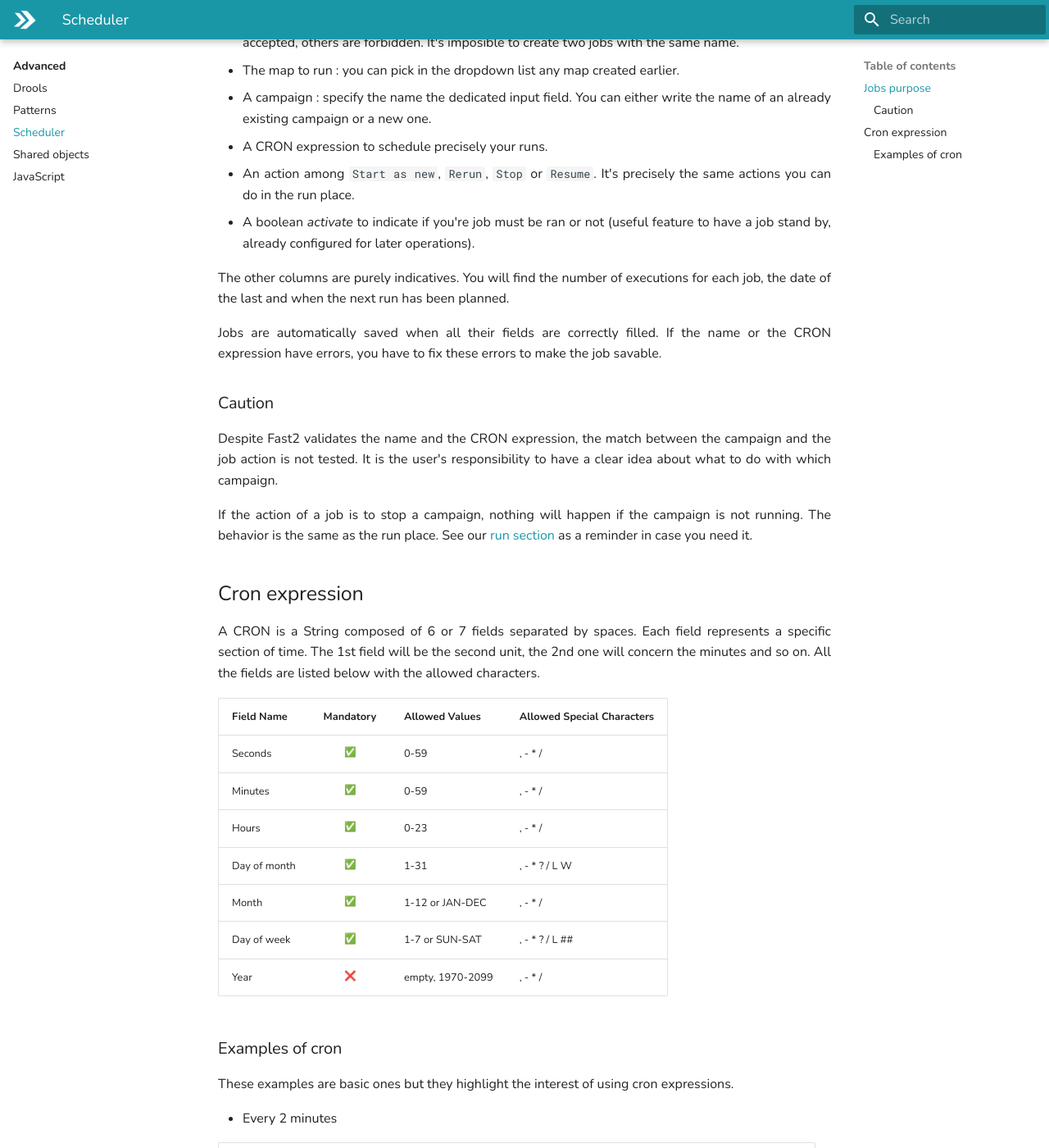
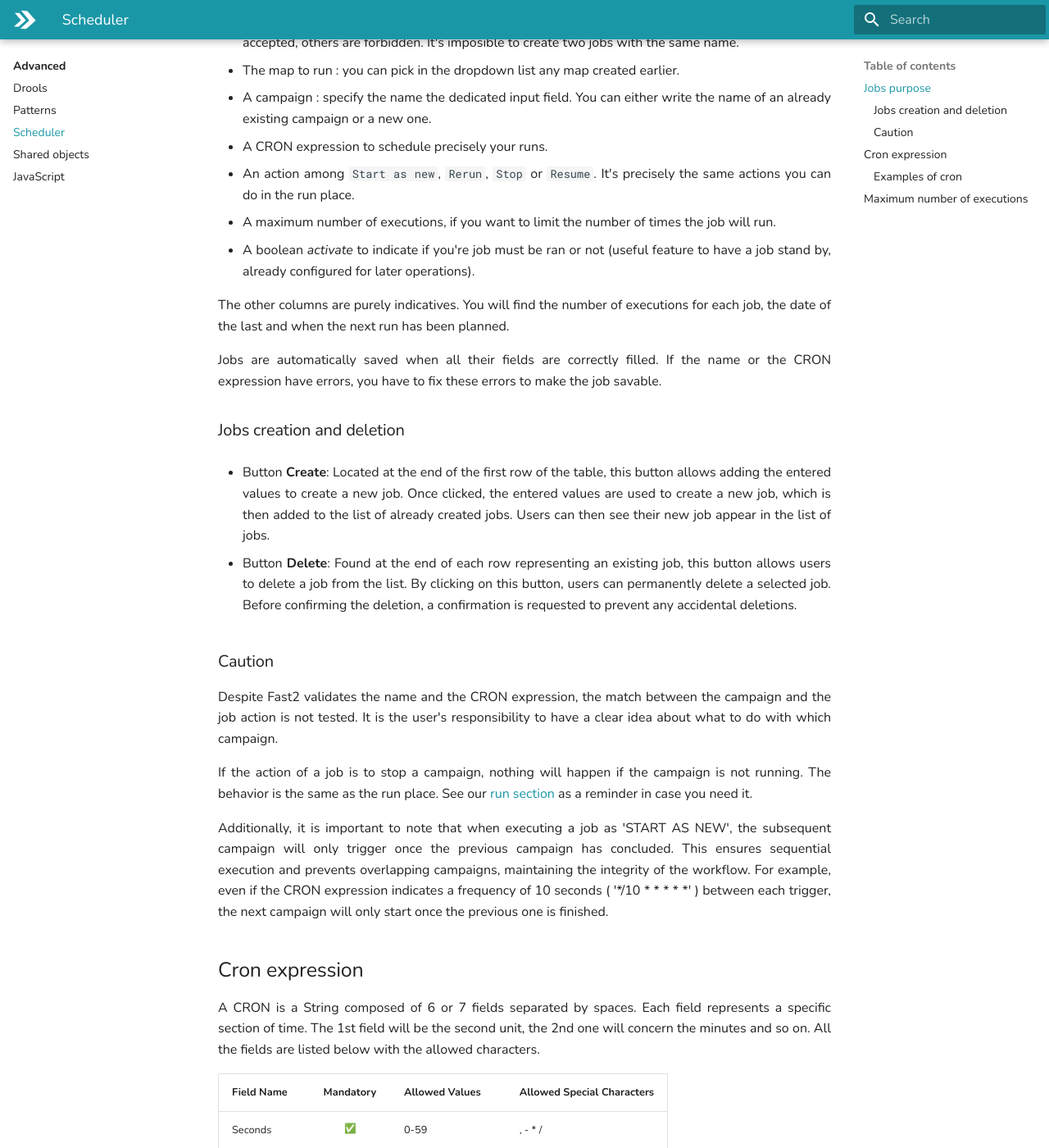
Before and after one commit to Fast2docs/Fast2-docs, an MkDocs documentation site: the page built from docs/advanced/scheduler.md, in a window 1280 px wide and 1400 px high, scrolled down 464 px. Shown: the whole window at 82% size. Built offline with MkDocs 1.6.1 and Material for MkDocs 9.7.7, drawn with Linux system fonts in a browser that asks for light colours; emoji names are drawn with the system emoji font; some of the changed text lies outside the part shown.

Commit message:
update scheduler docs with max executions and create/delete button

```diff
--- a/docs/advanced/scheduler.md
+++ b/docs/advanced/scheduler.md
@@ -14,17 +14,28 @@
 - A campaign : specify the name the dedicated input field. You can either write the name of an already existing campaign or a new one.
 - A CRON expression to schedule precisely your runs.
 - An action among `Start as new`, `Rerun`, `Stop` or `Resume`. It's precisely the same actions you can do in the run place.
+- A maximum number of executions, if you want to limit the number of times the job will run.
 - A boolean _activate_ to indicate if you're job must be ran or not (useful feature to have a job stand by, already configured for later operations).
 
 The other columns are purely indicatives. You will find the number of executions for each job, the date of the last and when the next run has been planned.
 
 Jobs are automatically saved when all their fields are correctly filled. If the name or the CRON expression have errors, you have to fix these errors to make the job savable.
 
+### Jobs creation and deletion
+
+- Button **Create**: Located at the end of the first row of the table, this button allows adding the entered values to create a new job. Once clicked, the entered values are used to create a new job, which is then added to the list of already created jobs. Users can then see their new job appear in the list of jobs.
+
+- Button **Delete**: Found at the end of each row representing an existing job, this button allows users to delete a job from the list. By clicking on this button, users can permanently delete a selected job. Before confirming the deletion, a confirmation is requested to prevent any accidental deletions.
+
+
 ### Caution
 
 Despite Fast2 validates the name and the CRON expression, the match between the campaign and the job action is not tested. It is the user's responsibility to have a clear idea about what to do with which campaign.
 
 If the action of a job is to stop a campaign, nothing will happen if the campaign is not running. The behavior is the same as the run place. See our [run section](../../getting-started/create-workflow/#run-a-map) as a reminder in case you need it.
+
+Additionally, it is important to note that when executing a job as 'START AS NEW', the subsequent campaign will only trigger once the previous campaign has concluded. This ensures sequential execution and prevents overlapping campaigns, maintaining the integrity of the workflow. For example, even if the CRON expression indicates a frequency of 10 seconds ( '*/10 * * * * *' ) between each trigger, the next campaign will only start once the previous one is finished.
+
 
 ## Cron expression
 
@@ -71,3 +82,14 @@
 !!! tip "Build it yourself"
 
     To generate your own cron expressions easily, we suggest you to use some web generator (like [freeformatter.com](https://www.freeformatter.com/cron-expression-generator-quartz.html)).
+
+## Maximum number of executions
+The **Max # of executions** input field allows users to specify the maximum number of times a campaign should be executed.
+
+- Blank: If left blank, the campaign will be executed indefinitely.
+
+- Invalid Input: If the user enters a number that is equal to or less than the number of runs already completed, an error message "Must be higher than actual # of executions" will be displayed. The input field will retain its last valid entry.
+
+- Valid Input: A valid input is one where the number entered is greater than the number of executions already performed, or left blank. Upon entering a valid number, the value will be saved. If the "Active" checkbox was disabled and all other fields are valid, it will become enabled.
+
+- Execution Limit Reached: Once the number of runs reaches the value entered in this field, returning to the scheduler will display the message "Number of executions reached."
```
